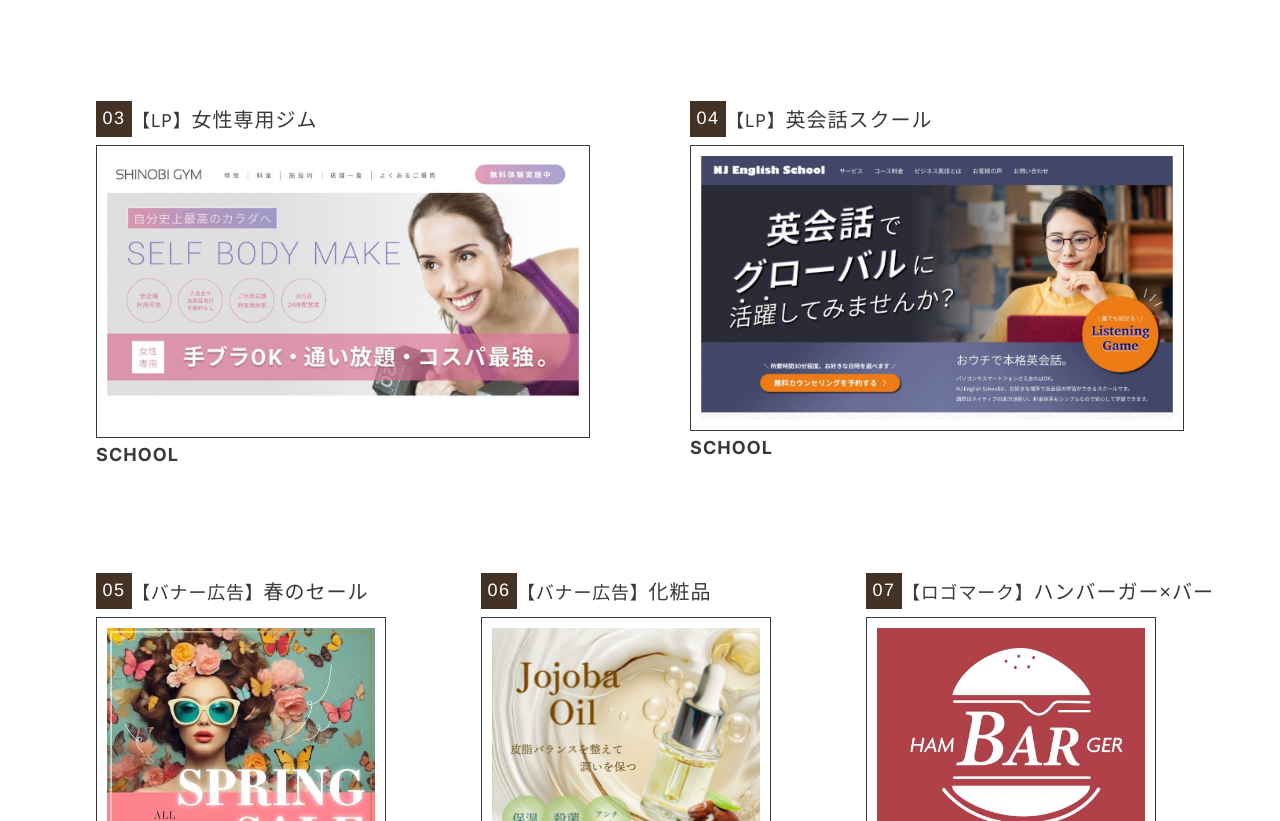
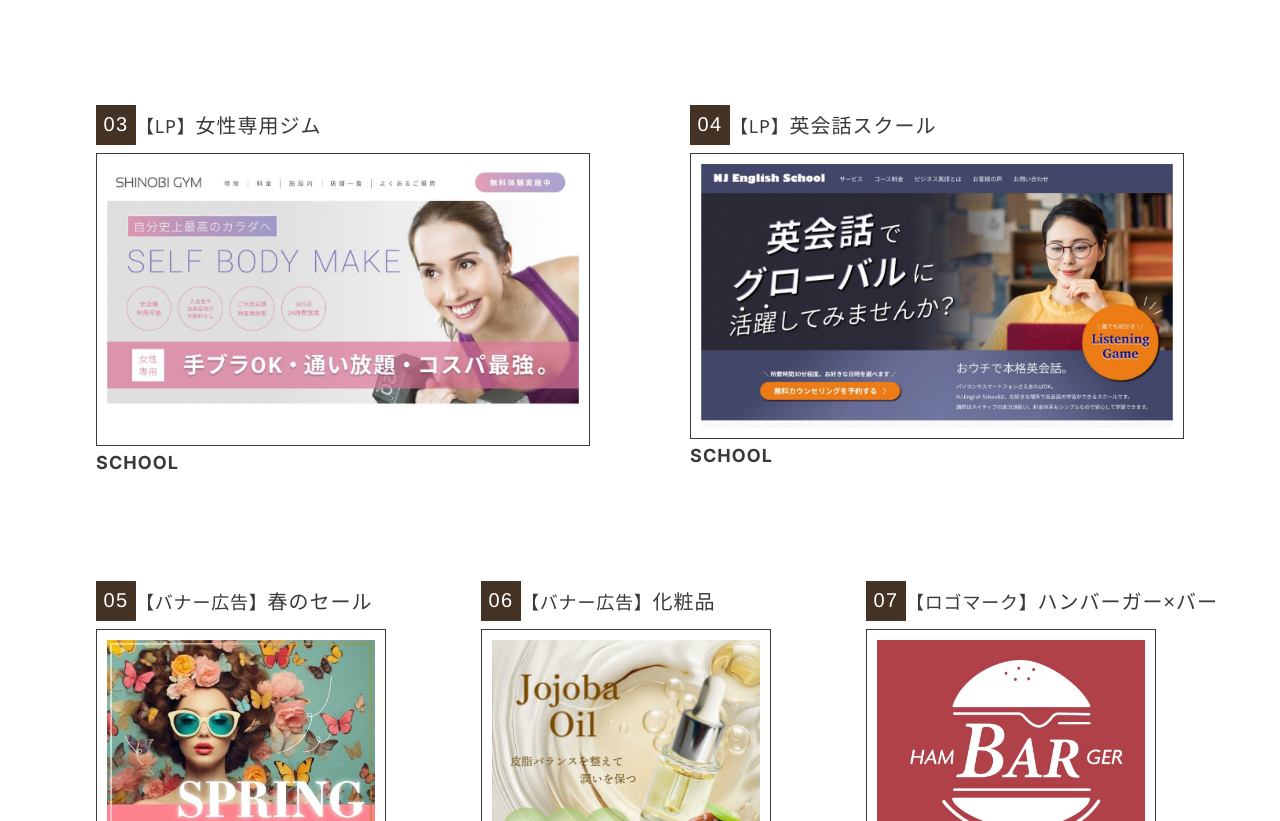
Before and after one commit to mm11060107/portfolio, a plain HTML site: page index.html in a window 1280 px wide. Shown: the part 3419-4240 px from the top of the page. Drawn offline with nearby package versions, Linux system fonts and the light colour scheme.

Commit message:
css変更

```diff
--- a/assets/scss/_top.scss
+++ b/assets/scss/_top.scss
@@ -1063,11 +1063,11 @@
     &__header {
       gap: initial;
 
-      .works-titleframe {
-        display: flex;
-        align-items: center;
+      .works-num{
+        width: 40px;
+        height: 40px;
+        font-size: 20px;
       }
-
       .category {
         font-size: 18px;
         white-space: nowrap;
```
Also changed, not shown: assets/css/style.css, 1 other file.
